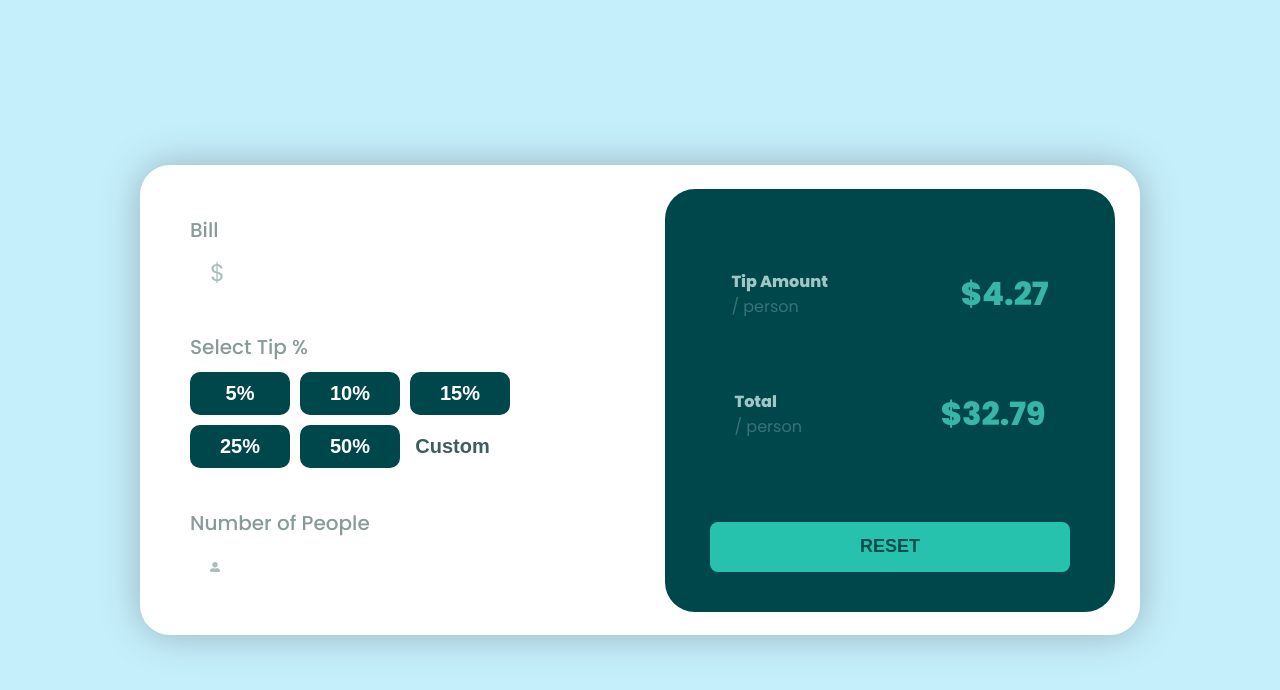
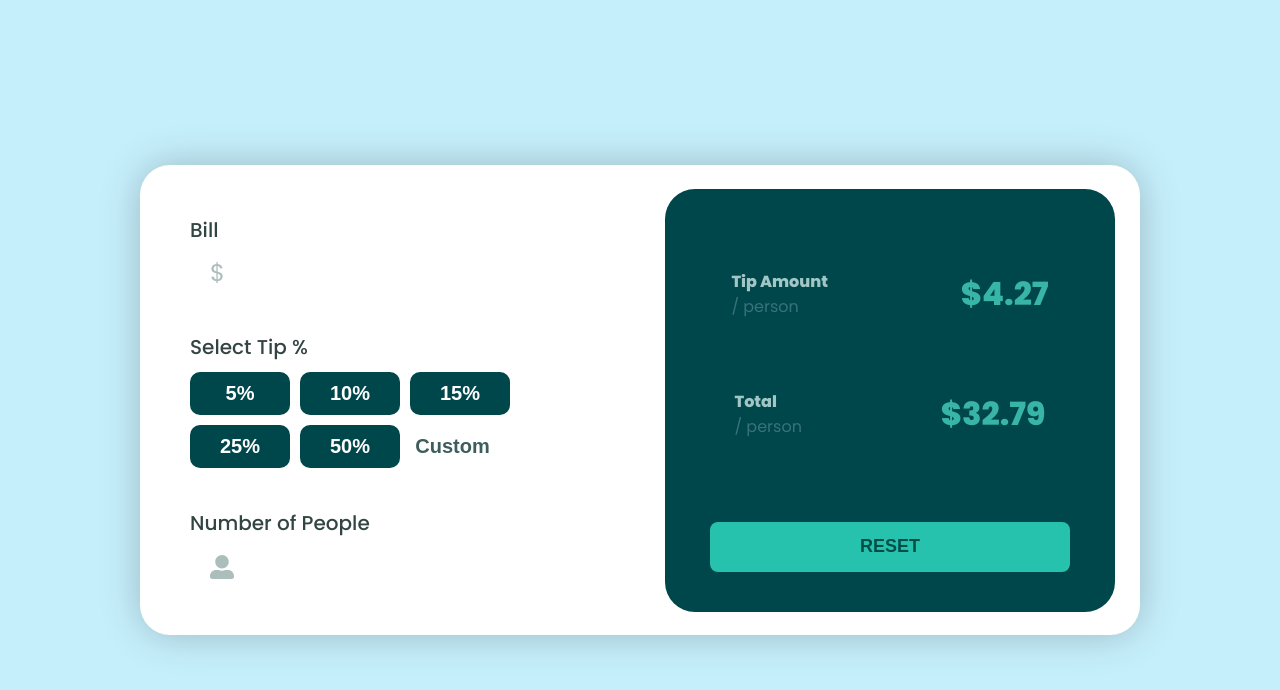
Before and after one commit to KennedyReisz/Tip-Calculator, a Next.js app: page / in a window 1280 px wide. Shown: the top 690 px of the page. Built offline with nearby package versions, Linux system fonts and the light colour scheme.

Commit message:
Fixed Styles

```diff
--- a/styles/Styles.module.css
+++ b/styles/Styles.module.css
@@ -9,7 +9,7 @@
 
 .page .container {
   background-color: #fff;
-  box-shadow: 0 0 40px #00000041;
+  box-shadow: 0 0 40px #00000039;
   border-radius: 30px;
   max-width: 1000px;
   width: 90%;
@@ -40,7 +40,7 @@
   margin-bottom: 10px;
   font-weight: 500;
   font-size: 20px;
-  color: #889b99;
+  color: #334543;
 }
 
 /** Bill Input - Bill Area && Left Side */
@@ -61,7 +61,9 @@
   border: 0;
   text-align: right;
   font-size: 32px;
+  font-weight: 700;
   color: #294443;
+  width: 90%;
 }
 
 /*? Select Tips - Left Side */
@@ -75,7 +77,7 @@
   margin-bottom: 10px;
   font-weight: 500;
   font-size: 20px;
-  color: #889b99;
+  color: #334543;
 }
 
 /** Tips PCT - Select Tips && Left Side */
@@ -107,7 +109,7 @@
   outline: 0;
   text-align: center;
   font-size: 20px;
-  font-weight: 650;
+  font-weight: 700;
   color: #294443;
 }
 
@@ -126,7 +128,7 @@
   margin-bottom: 10px;
   font-weight: 500;
   font-size: 20px;
-  color: #889b99;
+  color: #334543;
 }
 
 /** People Input - People Quantity && Left Side */
@@ -142,7 +144,9 @@
   border: 0;
   text-align: right;
   font-size: 32px;
+  font-weight: 700;
   color: #294443;
+  width: 90%;
 }
 
 /*! Right Side */
```
